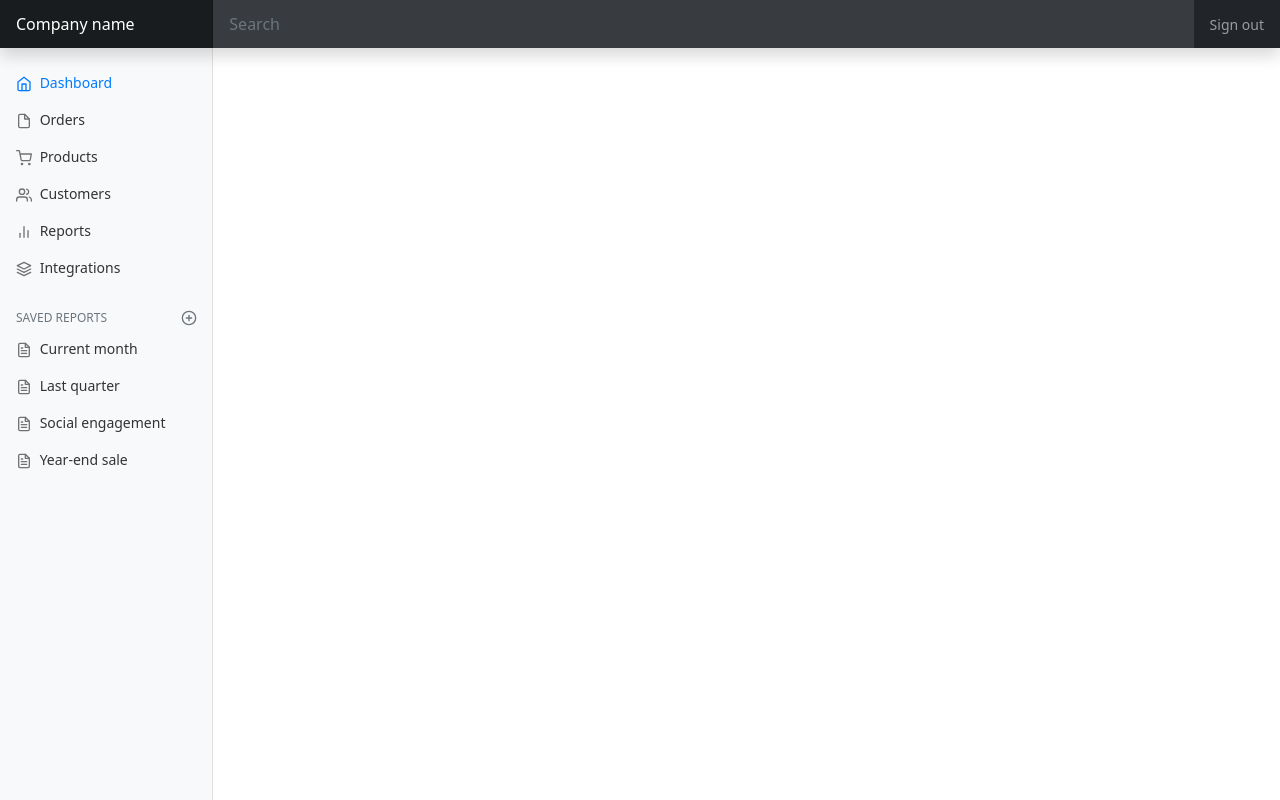
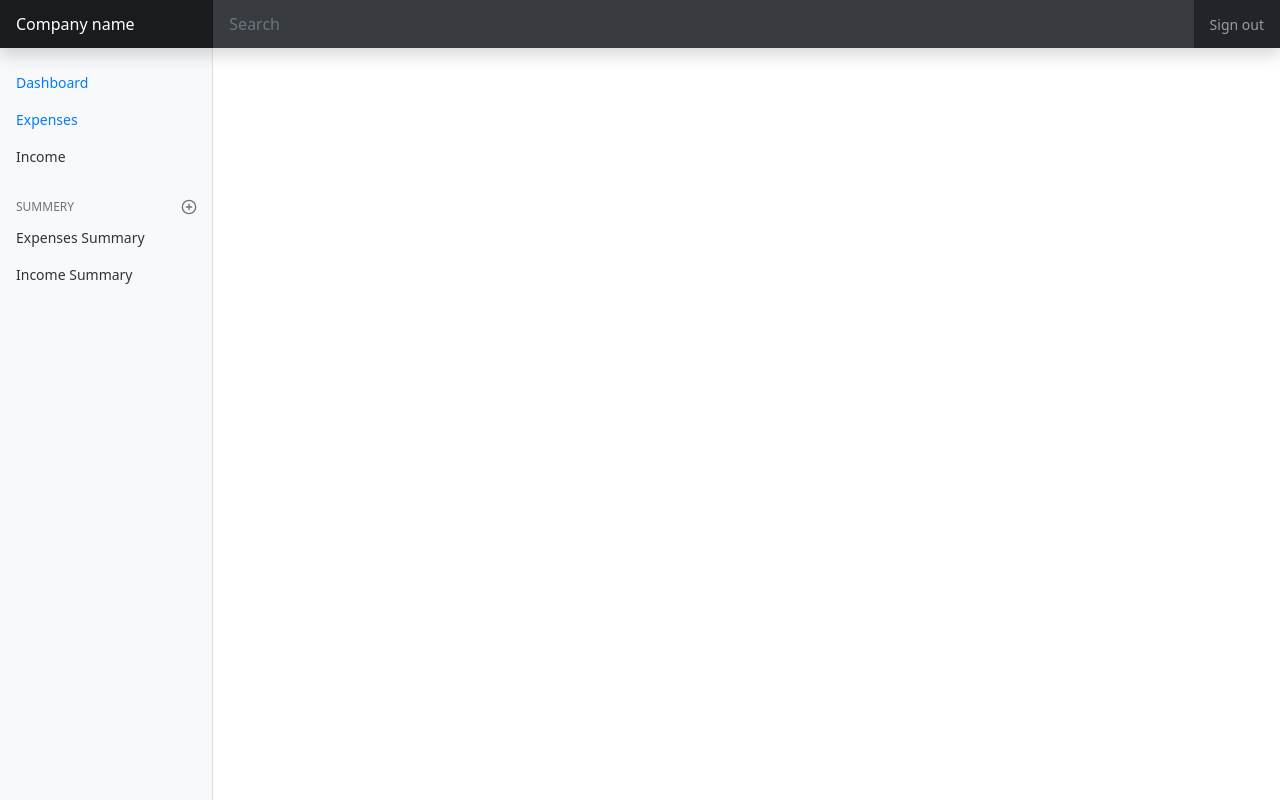
Before and after one commit to coderj001/MoneyTracker, a Django app: template MoneyTracker/templates/base.html in a window 1280 px wide. Run offline with Django 3.2, Linux system fonts and the light colour scheme; the template is opened without the code that fills it, so the values that code supplies are empty; some libraries are stand-ins or nearby versions.

Commit message:
sidebar and index templates are config

```diff
--- a/MoneyTracker/core/urls.py
+++ b/MoneyTracker/core/urls.py
@@ -3,5 +3,5 @@ from core.views import home
 
 
 urlpatterns = [
-    path('/', home, name="home"),
+    path('', home, name="home"),
 ]
--- a/MoneyTracker/templates/partial/sidebar.html
+++ b/MoneyTracker/templates/partial/sidebar.html
@@ -2,75 +2,38 @@
 
     <nav id="sidebarMenu" class="col-md-3 col-lg-2 d-md-block bg-light sidebar collapse">
       <div class="position-sticky pt-3">
+
         <ul class="nav flex-column">
           <li class="nav-item">
             <a class="nav-link active" aria-current="page" href="#">
-              <span data-feather="home"></span>
               Dashboard
             </a>
           </li>
           <li class="nav-item">
-            <a class="nav-link" href="#">
-              <span data-feather="file"></span>
-              Orders
+            <a class="nav-link active" aria-current="page" href="#">
+              Expenses
             </a>
           </li>
           <li class="nav-item">
             <a class="nav-link" href="#">
-              <span data-feather="shopping-cart"></span>
-              Products
-            </a>
-          </li>
-          <li class="nav-item">
-            <a class="nav-link" href="#">
-              <span data-feather="users"></span>
-              Customers
-            </a>
-          </li>
-          <li class="nav-item">
-            <a class="nav-link" href="#">
-              <span data-feather="bar-chart-2"></span>
-              Reports
-            </a>
-          </li>
-          <li class="nav-item">
-            <a class="nav-link" href="#">
-              <span data-feather="layers"></span>
-              Integrations
+              Income
             </a>
           </li>
         </ul>
 
         <h6 class="sidebar-heading d-flex justify-content-between align-items-center px-3 mt-4 mb-1 text-muted">
-          <span>Saved reports</span>
+          <span>Summery</span>
           <a class="link-secondary" href="#" aria-label="Add a new report">
             <span data-feather="plus-circle"></span>
          </a>
         </h6>
+
         <ul class="nav flex-column mb-2">
           <li class="nav-item">
-            <a class="nav-link" href="#">
-              <span data-feather="file-text"></span>
-              Current month
-            </a>
+            <a class="nav-link" href="#">Expenses Summary</a>
           </li>
           <li class="nav-item">
-            <a class="nav-link" href="#">
-              <span data-feather="file-text"></span>
-              Last quarter
-            </a>
-          </li>
-          <li class="nav-item">
-            <a class="nav-link" href="#">
-              <span data-feather="file-text"></span>
-              Social engagement
-            </a>
-          </li>
-          <li class="nav-item">
-            <a class="nav-link" href="#">
-              <span data-feather="file-text"></span>
-              Year-end sale
-            </a>
+            <a class="nav-link" href="#">Income Summary</a>
           </li>
         </ul>
       </div>
```
Also changed, not shown: MoneyTracker/templates/core/index.html (+13 -0 lines).
